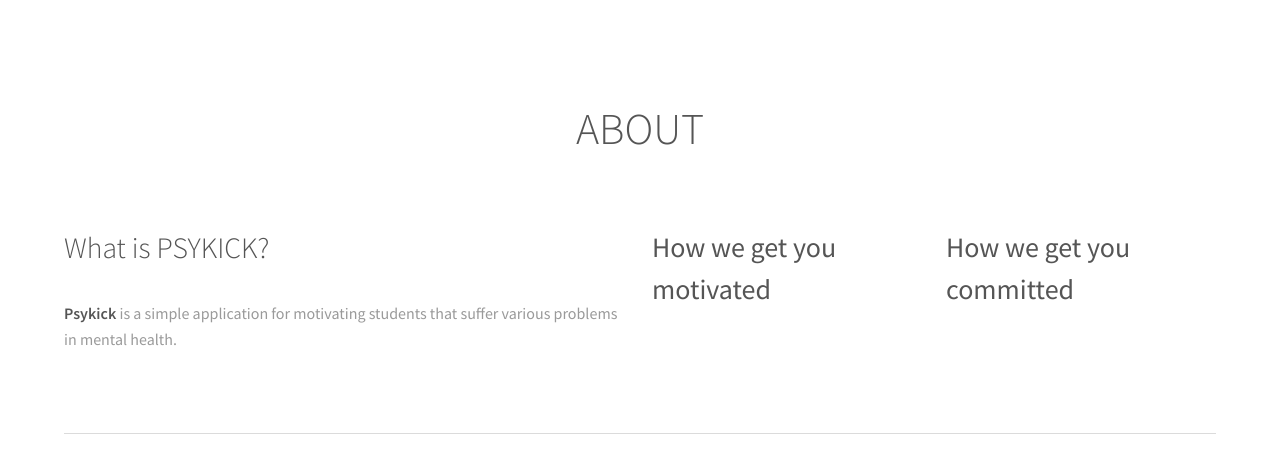
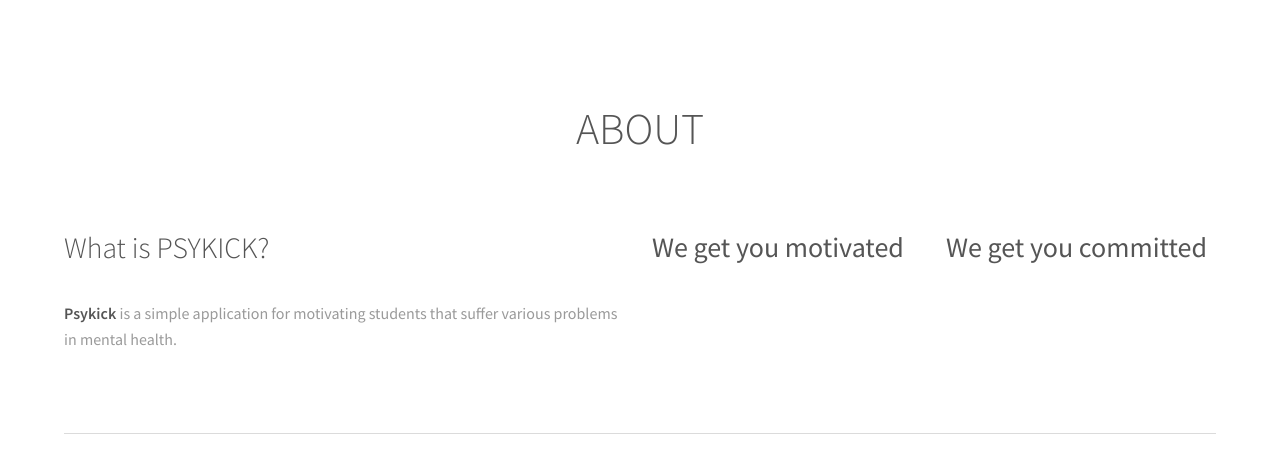
Before and after one commit to abstructs/psykick, a Flask app: page /about in a window 1280 px wide. Shown: the part 44-517 px from the top of the page. Run offline with Flask 2, Linux system fonts and the light colour scheme.

Commit message:
change up about

```diff
--- a/templates/about.html
+++ b/templates/about.html
@@ -43,11 +43,11 @@
 								<p><strong>Psykick</strong> is a simple application for motivating students that suffer various problems in mental health.</p>
 							</section>
 							<section class="3u 6u(medium) 12u$(small)">
-								<h3>How we get you motivated</h3>
+								<h3>We get you motivated</h3>
 								<p></p>
 							</section>
 							<section class="3u$ 6u$(medium) 12u$(small)">
-								<h3>How we get you committed</h3>
+								<h3>We get you committed</h3>
 								<p></p>
 							</section>
 						</div>
```
